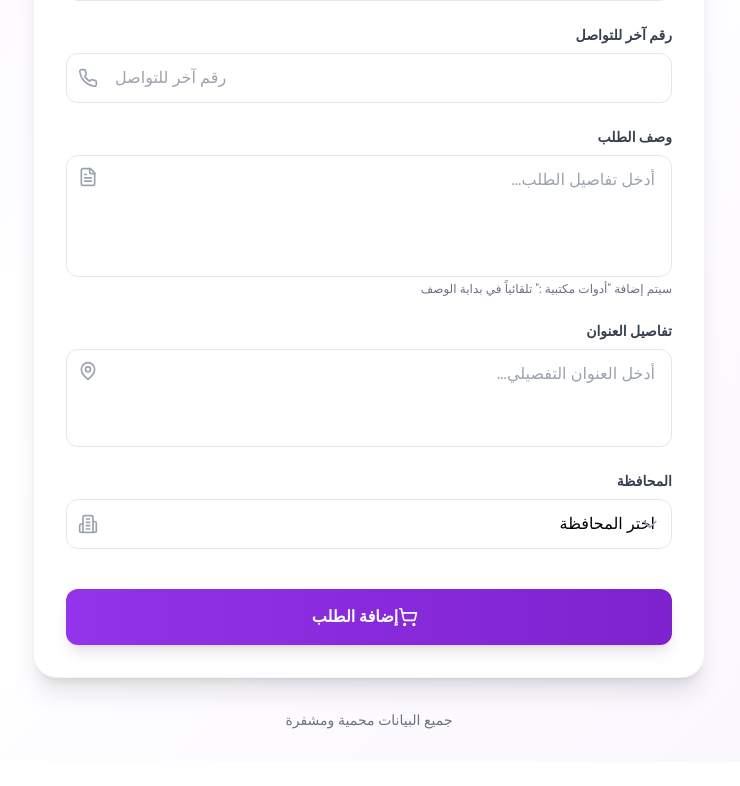
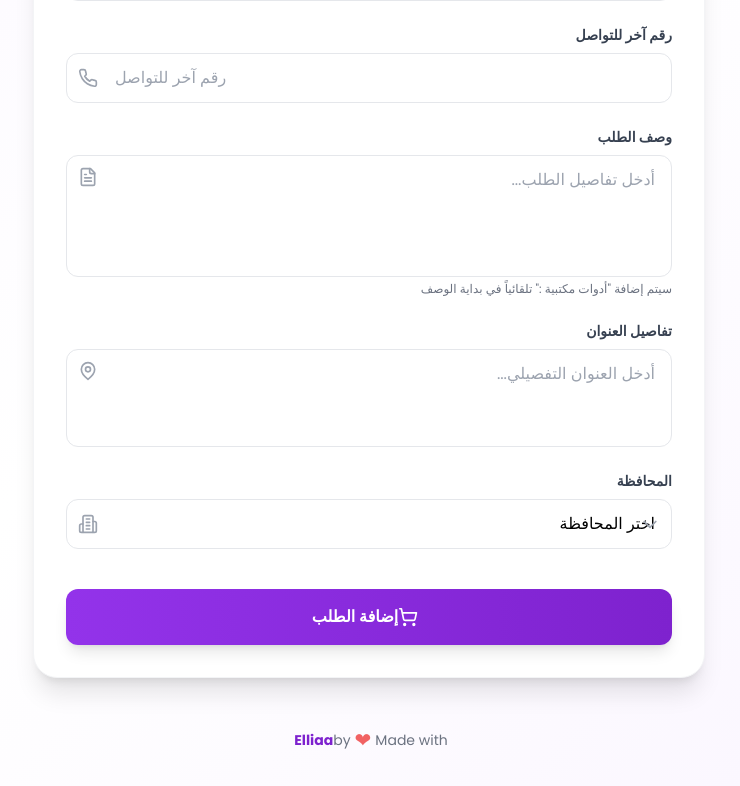
Before and after one commit to MahmoudAtteyya/orders, a React (Vite) app: page / in a window 1280 px wide. Shown: the part 500-1286 px from the top of the page, without its empty margins (271-1011 px from the left). Before the commit the page ends 1262 px from the top, so only its background shows below. Built offline with nearby package versions, Linux system fonts and the light colour scheme.

Commit message:
add : Made with love footer

```diff
--- a/src/App.tsx
+++ b/src/App.tsx
@@ -309,11 +309,11 @@ function App() {
         </div>
 
         {/* Footer */}
-        <div className="text-center mt-8">
-          <p className="text-gray-500 text-sm">
-            جميع البيانات محمية ومشفرة
-          </p>
-        </div>
+        <footer className="mt-12 flex justify-center items-center text-gray-500 text-sm select-none">
+          Made with
+          <span className="mx-1 animate-pulse text-red-500 text-xl">❤</span>
+          by <span className="font-bold text-purple-700 ml-1">Elliaa</span>
+        </footer>
       </div>
     </div>
   );
--- a/src/DownloadPage.tsx
+++ b/src/DownloadPage.tsx
@@ -182,6 +182,12 @@ function DownloadPage() {
           </div>
         </div>
       </div>
+      {/* Footer */}
+      <footer className="mt-12 flex justify-center items-center text-gray-500 text-sm select-none">
+        Made with
+        <span className="mx-1 animate-pulse text-red-500 text-xl">❤</span>
+        by <span className="font-bold text-purple-700 ml-1">Elliaa</span>
+      </footer>
     </div>
   );
 }
```
